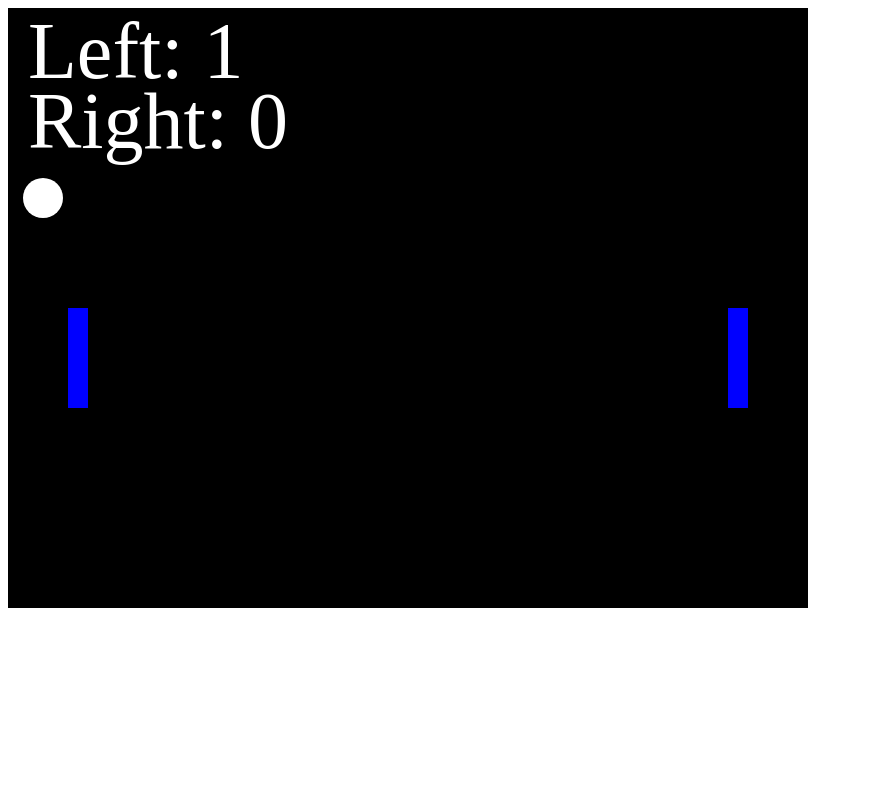
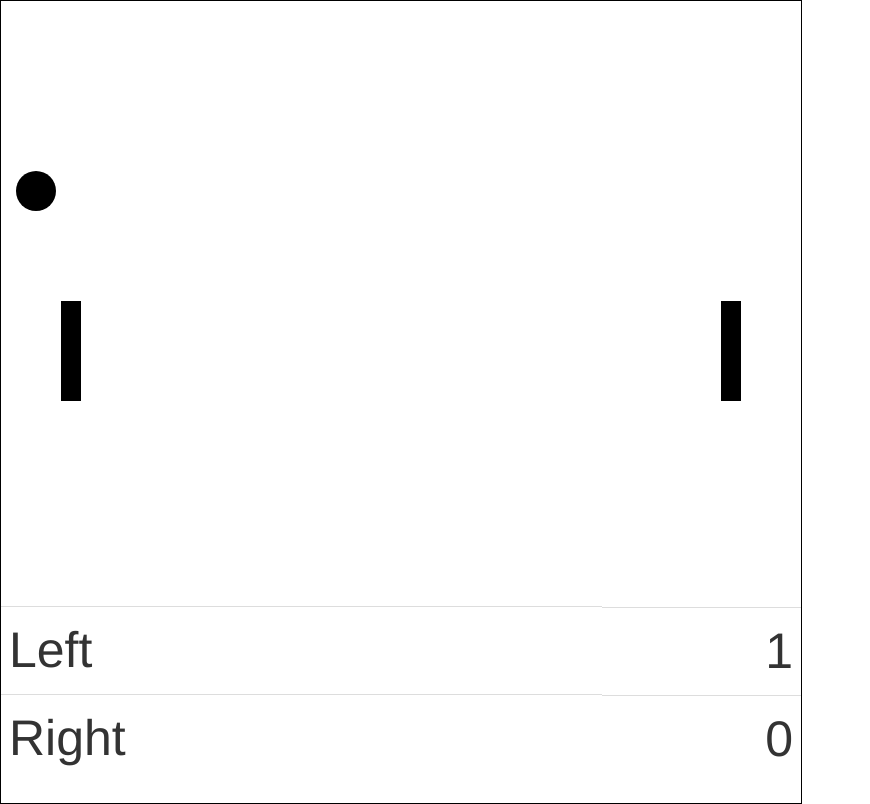
Before and after one commit to kybp/redux-pong, a React app: page / in a window 1280 px wide. Shown: the whole page, without its empty margins (0-870 px from the left). Built offline with nearby package versions, Linux system fonts and the light colour scheme.

Commit message:
Break scoreboard out of SVG, add react-bootstrap
I also changed the colour scheme to plain black on white.

```diff
--- a/index.html
+++ b/index.html
@@ -3,6 +3,7 @@
   <head>
     <meta charset="UTF-8">
     <title>redux-pong</title>
+    <link rel="stylesheet" href="https://maxcdn.bootstrapcdn.com/bootstrap/latest/css/bootstrap.min.css">
   </head>
   <body>
     <div id="app">
--- a/package.json
+++ b/package.json
@@ -30,6 +30,7 @@
     "immutable": "^3.8.1",
     "lodash": "^4.13.1",
     "react": "^0.14.6",
+    "react-bootstrap": "^0.30.1",
     "react-dom": "^0.14.6",
     "react-redux": "^4.4.5",
     "redux": "^3.5.2"
--- a/src/components/Ball.js
+++ b/src/components/Ball.js
@@ -3,7 +3,7 @@ import React from 'react'
 export const BALL_RADIUS = 20
 
 const Ball = ({ x, y }) => (
-  <circle cx={ x } cy={ y } r={ BALL_RADIUS } fill="white" />
+  <circle cx={ x } cy={ y } r={ BALL_RADIUS } fill="black" />
 )
 
 export default Ball
--- a/src/components/Paddle.js
+++ b/src/components/Paddle.js
@@ -5,7 +5,7 @@ export const PADDLE_HEIGHT = 100
 export const PADDLE_STEP   = 10
 
 const Paddle = ({ paddle }) => (
-  <rect x={ paddle.get('x') } y={ paddle.get('y') } fill="blue"
+  <rect x={ paddle.get('x') } y={ paddle.get('y') } fill="black"
         width={ PADDLE_WIDTH } height={ PADDLE_HEIGHT } />
 )
 
--- a/src/components/ScoreDisplay.js
+++ b/src/components/ScoreDisplay.js
@@ -1,15 +1,24 @@
 import React from 'react'
+import { Table } from 'react-bootstrap'
 import { connect } from 'react-redux'
 
 const ScoreDisplay = ({ leftScore, rightScore }) => (
-  <g>
-    <text x="20" y="70" fontSize="80" fill="white">
-      { 'Left: ' + leftScore }
-    </text>
-    <text x="20" y="140" fontSize="80" fill="white">
-      { 'Right: ' + rightScore }
-    </text>
-  </g>
+  <Table style={{ fontSize: 50 }}>
+    <tbody>
+      <tr>
+        <td>Left</td>
+        <td style={{ float: 'right', width: '100%' }}>
+          <span style={{ 'float': 'right' }}>{ leftScore }</span>
+        </td>
+      </tr>
+      <tr>
+        <td>Right</td>
+        <td style={{ float: 'right', width: '100%' }}>
+          <span style={{ 'float': 'right' }}>{ rightScore }</span>
+        </td>
+      </tr>
+    </tbody>
+  </Table>
 )
 
 function mapStateToProps({ scores }) {
--- a/src/containers/App.js
+++ b/src/containers/App.js
@@ -37,14 +37,15 @@ class App extends Component {
 
   render() {
     return (
-      <svg width={ SVG_WIDTH } height={ SVG_HEIGHT } style={{
-           backgroundColor: 'black' }}>
+      <div style={{ border: '1px solid black', display: 'inline-block' }}>
+        <svg width={ SVG_WIDTH } height={ SVG_HEIGHT }>
+          <PaddleContainer>
+            <Ball x={ this.props.ballX } y={ this.props.ballY } />
+          </PaddleContainer>
+        </svg>
         <ScoreDisplay />
-        <PaddleContainer>
-          <Ball x={ this.props.ballX } y={ this.props.ballY } />
-        </PaddleContainer>
-      </svg>
-    );
+      </div>
+    )
   }
 }
 
```
Also changed, not shown: 1 other file.
